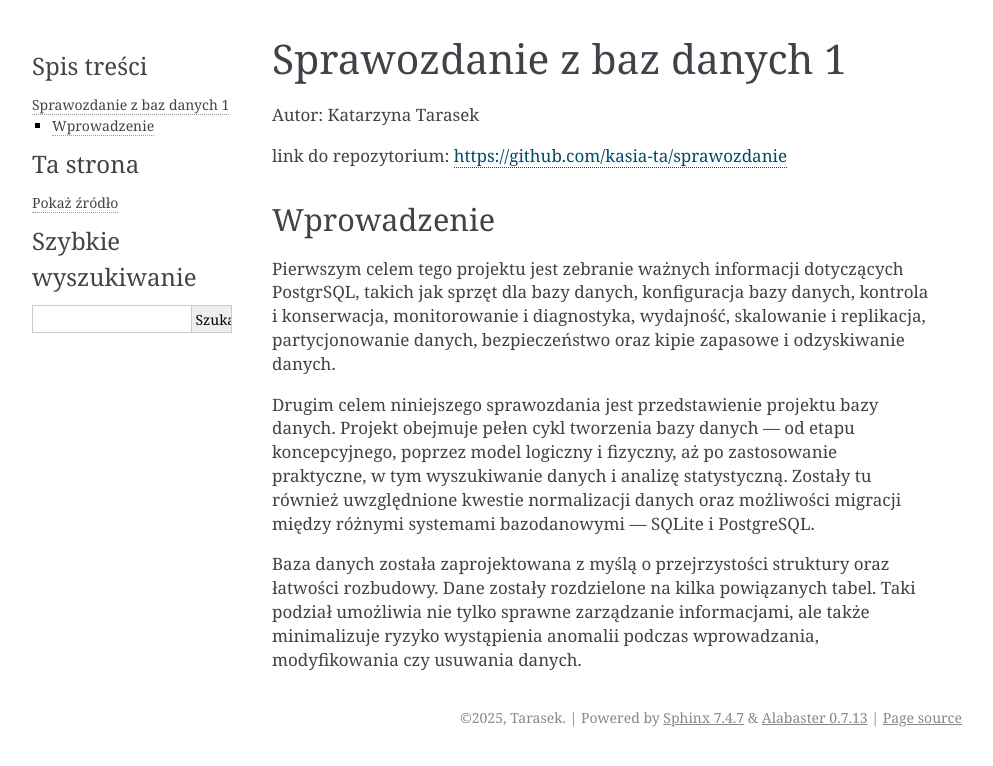
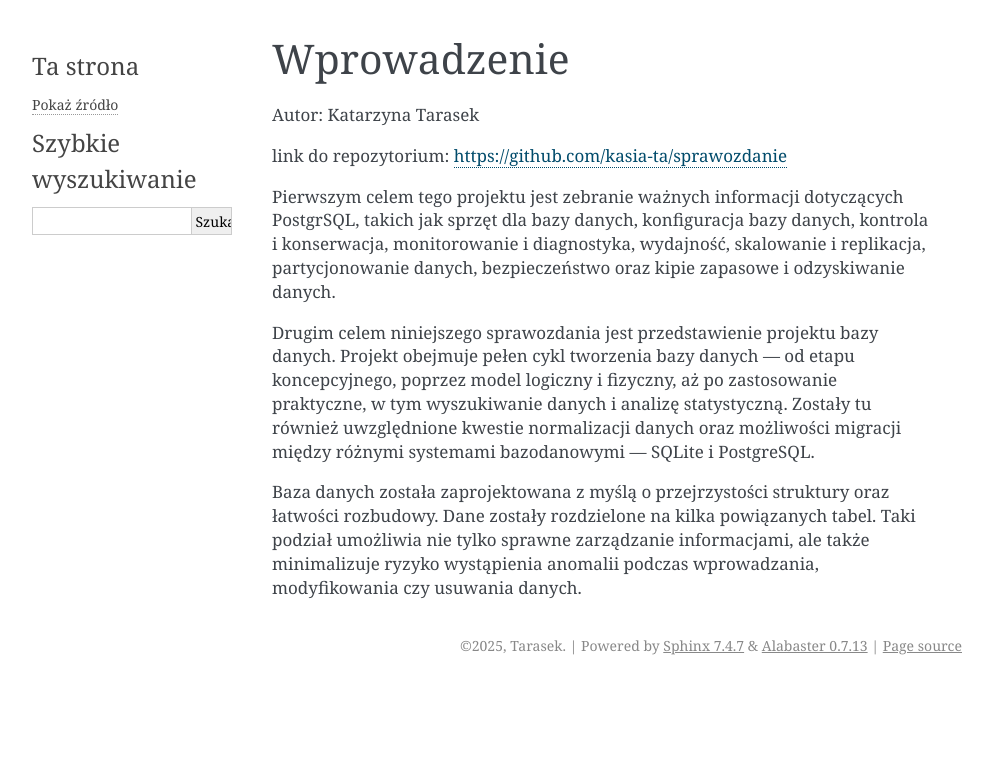
Before and after one commit to kasia-ta/sprawozdanie, a Sphinx documentation site: the page built from source/rozdzial1/rozdzial1.rst, in a window 1280 px wide. Shown: the top 766 px of the page, without its empty margins (148-1141 px from the left). Built offline with Sphinx 7.4.7, drawn with Linux system fonts in a browser that asks for light colours; pages that are not in the unit, such as notebooks, are missing from menus.

Commit message:
Update rozdzial1.rst

```diff
--- a/source/rozdzial1/rozdzial1.rst
+++ b/source/rozdzial1/rozdzial1.rst
@@ -1,4 +1,4 @@
-Sprawozdanie z baz danych 1
+Wprowadzenie
 =================================
 
 Autor: Katarzyna Tarasek
@@ -6,8 +6,7 @@
 link do repozytorium:
 https://github.com/kasia-ta/sprawozdanie
 
-Wprowadzenie
-~~~~~~~~~~~~
+
 
 Pierwszym celem tego projektu jest zebranie ważnych informacji dotyczących PostgrSQL, takich jak sprzęt dla bazy danych, konfiguracja bazy danych, kontrola i konserwacja, monitorowanie i diagnostyka, wydajność, skalowanie i replikacja, partycjonowanie danych, bezpieczeństwo oraz kipie zapasowe i odzyskiwanie danych.
 
```
